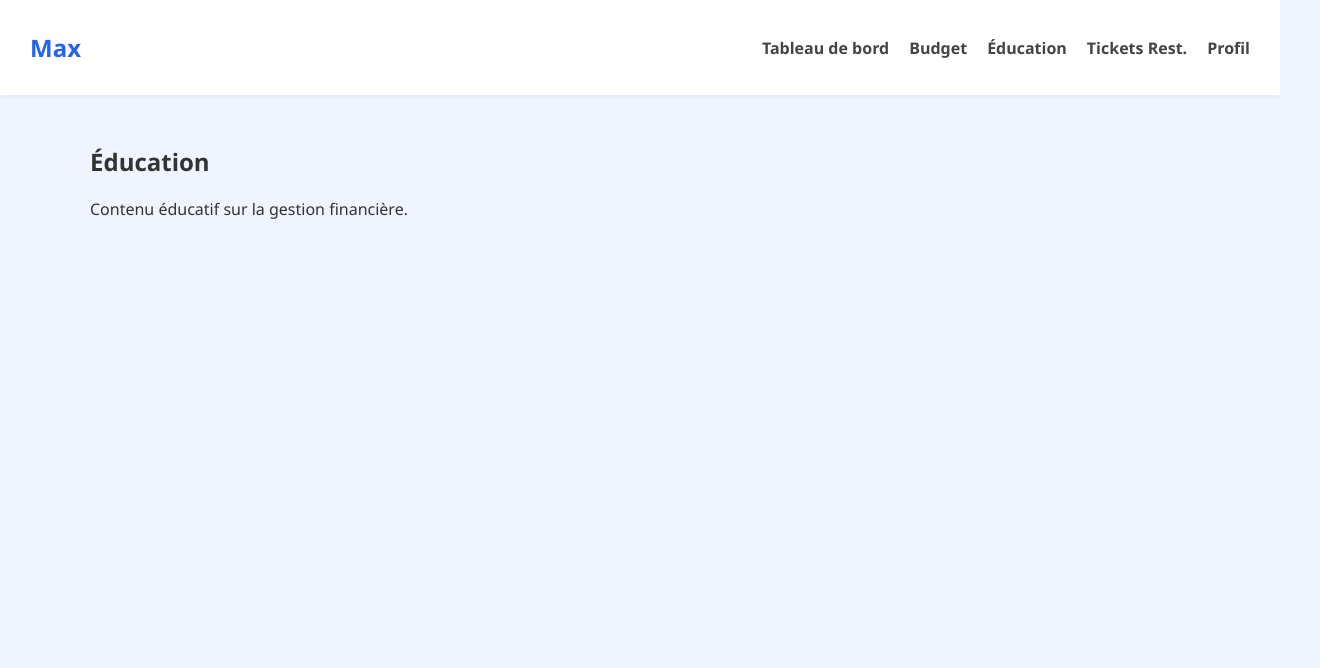
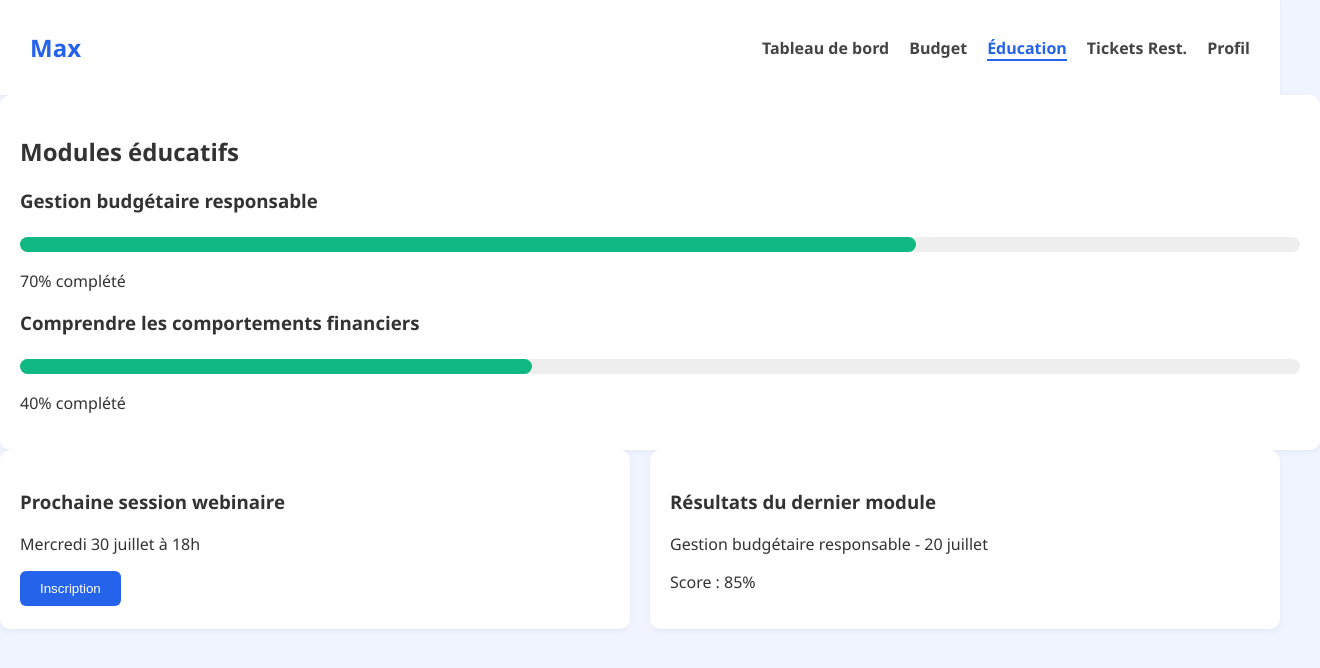
Before and after one commit to Caroline-Lemarchand/Maxapp, a plain HTML site: page education.html in a window 1280 px wide. Shown: the whole page, 1320 px wide, since content can reach past the window. Drawn offline with Linux system fonts and the light colour scheme; sample sign-in values are in the browser's storage.

Commit message:
Update education.html

```diff
--- a/education.html
+++ b/education.html
@@ -1,9 +1,9 @@
 <!DOCTYPE html>
 <html lang="fr">
 <head>
-  <meta charset="UTF-8">
+  <meta charset="UTF-8" />
   <title>Max – Éducation</title>
-  <link rel="stylesheet" href="styles.css">
+  <link rel="stylesheet" href="styles.css" />
 </head>
 <body>
   <header class="topbar">
@@ -12,15 +12,43 @@
       <ul class="nav-menu">
         <li><a href="index.html">Tableau de bord</a></li>
         <li><a href="budget.html">Budget</a></li>
-        <li><a href="education.html">Éducation</a></li>
+        <li><a href="education.html" class="active">Éducation</a></li>
         <li><a href="tickets.html">Tickets Rest.</a></li>
         <li><a href="profil.html">Profil</a></li>
       </ul>
     </nav>
   </header>
-  <main class="dashboard">
-    <h2>Éducation</h2>
-    <p>Contenu éducatif sur la gestion financière.</p>
+  <main class="education-page">
+    <div class="card full">
+      <h2>Modules éducatifs</h2>
+      <div class="module">
+        <h3>Gestion budgétaire responsable</h3>
+        <progress value="70" max="100"></progress>
+        <p>70% complété</p>
+      </div>
+      <div class="module">
+        <h3>Comprendre les comportements financiers</h3>
+        <progress value="40" max="100"></progress>
+        <p>40% complété</p>
+      </div>
+    </div>
+    <div class="cards-row">
+      <div class="card green">
+        <h3>Prochaine session webinaire</h3>
+        <p>Mercredi 30 juillet à 18h</p>
+        <button>Inscription</button>
+      </div>
+      <div class="card blue">
+        <h3>Résultats du dernier module</h3>
+        <p>Gestion budgétaire responsable - 20 juillet</p>
+        <p>Score : 85%</p>
+      </div>
+    </div>
   </main>
+  <script>
+    if (!localStorage.getItem("loggedIn")) {
+      window.location.href = "login.html";
+    }
+  </script>
 </body>
 </html>
```
